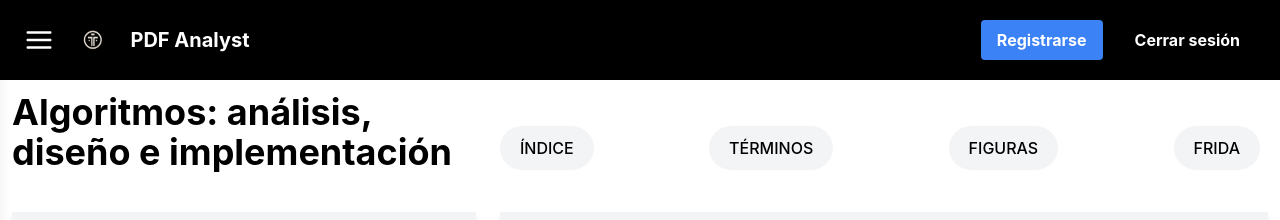
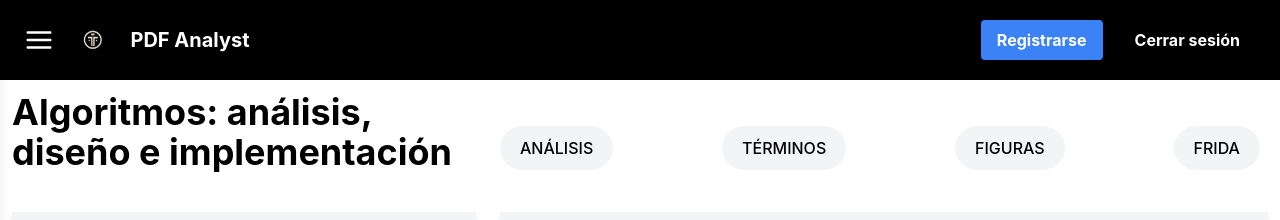
Before and after one commit to Spooderman0/pdf-reader, a React (Create React App) app: page /main/pdf-analysis/1 in a window 1280 px wide. Shown: the top 220 px of the page. Built offline with nearby package versions, Linux system fonts and the light colour scheme; no server answers.

Commit message:
Analisis en vez de indice

```diff
--- a/src/Components/AnalysisButtons.js
+++ b/src/Components/AnalysisButtons.js
@@ -28,7 +28,7 @@ export const  AnalysisButtons = ({setCurrentSection}) => {
                 onClick={() => setCurrentSection("indice")}
                 className="bg-gray-100 focus:outline-none font-medium rounded-3xl px-5 py-2.5 me-2 mb-2"
                 >
-                    ÍNDICE
+                    ANÁLISIS
                 </button>
 
             {/* <Link
```
